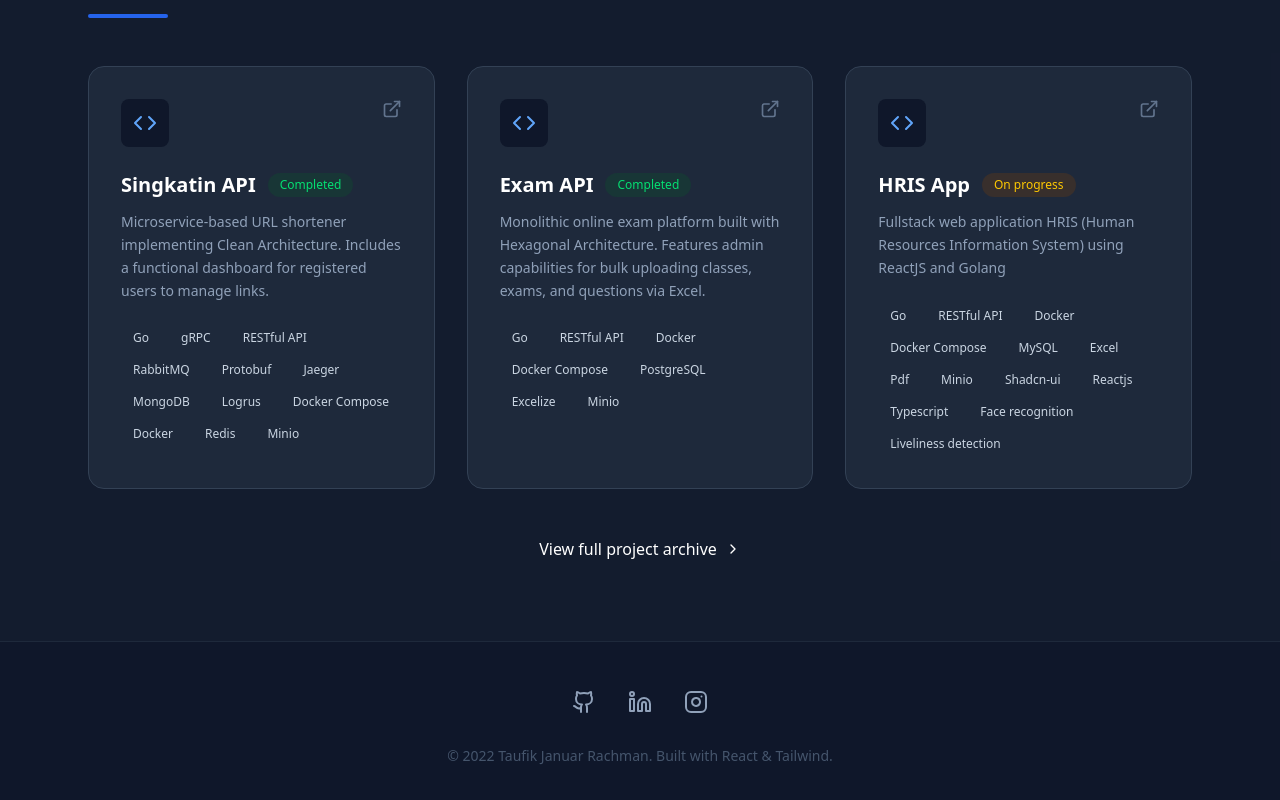
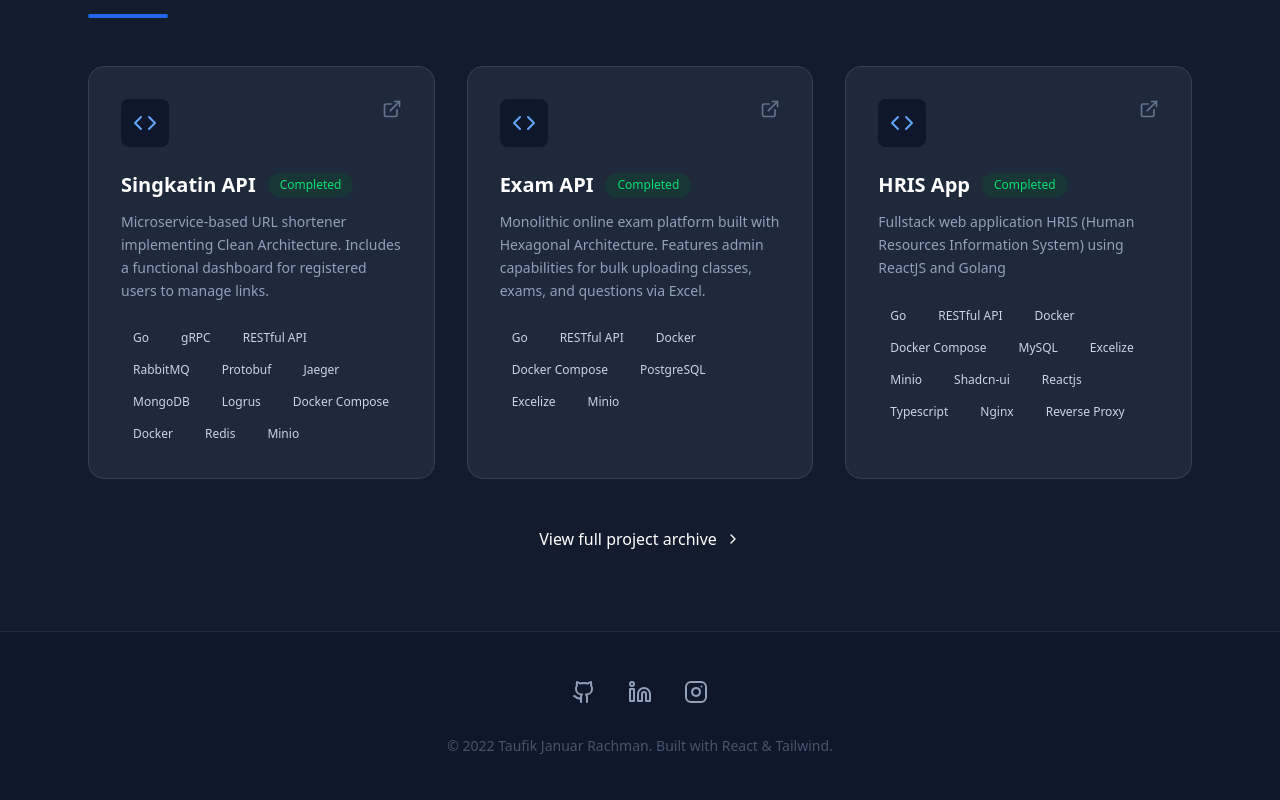
Before and after one commit to PickHD/pickfolio, a React (Vite) app: page / in a window 1280 px wide. Shown: the part 2488-3288 px from the top of the page. Built offline with nearby package versions, Linux system fonts and the light colour scheme.

Commit message:
chore: adjust tech tags & update status projects

```diff
--- a/src/App.jsx
+++ b/src/App.jsx
@@ -114,17 +114,16 @@ const PROJECTS = [
       'Docker',
       'Docker Compose',
       'MySQL',
-      'Excel',
-      'Pdf',
+      'Excelize',
       'Minio',
       'Shadcn-ui',
       'Reactjs',
       'Typescript',
-      'Face recognition',
-      'Liveliness detection',
+      'Nginx',
+      'Reverse Proxy',
     ],
     link: LINKS.github + '/hris-app',
-    status: 'On progress',
+    status: 'Completed',
   },
 ];
 
```
